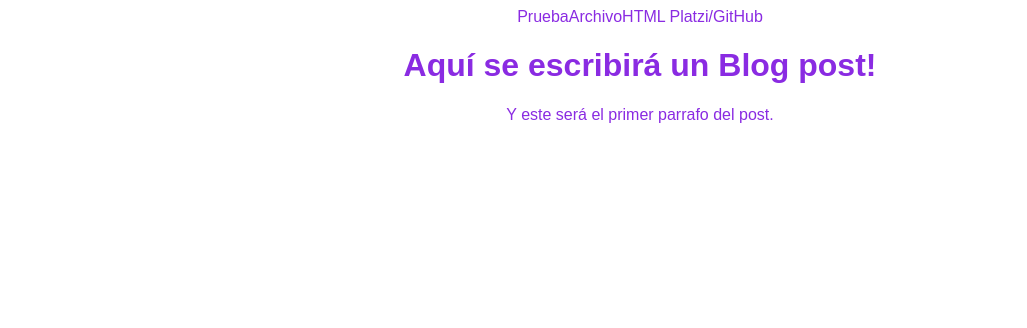
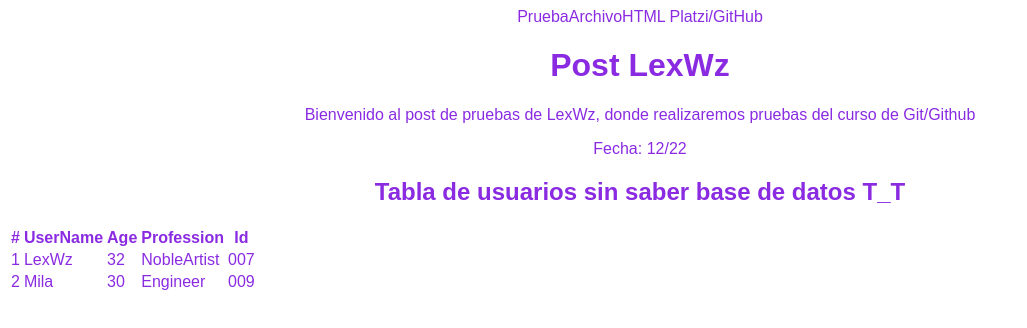
Before and after one commit to LexWz-SC/cursoPlatzi, a plain HTML site: page blogPostGitPlatzi.html in a window 1280 px wide. Shown: the whole page, without its empty margins (0-1027 px from the left). Drawn offline with Linux system fonts and the light colour scheme.

Commit message:
Cambios: blogPostGitPlatzi.html y pruebaDeTexto.txt se agregaron 'base de datos' de usuarios y semblanza. Suceptible a cambios

```diff
--- a/blogPostGitPlatzi.html
+++ b/blogPostGitPlatzi.html
@@ -4,7 +4,32 @@
         <link rel="stylesheet" href="css/estilos.css"/>
     </head>
     <body>
-        <h1>Aquí se escribirá un Blog post!</h1>
-        <p>Y este será el primer parrafo del post.</p>
+        <h1>Post LexWz</h1>
+        <p>Bienvenido al post de pruebas de LexWz, donde realizaremos pruebas del curso de Git/Github</p>
+        <p> Fecha: 12/22</p>
+        <h2>Tabla de usuarios sin saber base de datos T_T</h2>
+        <table>
+            <tr>
+                <th>#</th>
+                <th>UserName</th>
+                <th>Age</th>
+                <th>Profession</th>
+                <th>Id</th>
+            </tr>
+            <tr>
+                <td>1</td>
+                <td>LexWz</td>
+                <td>32</td>
+                <td>NobleArtist</td>
+                <td>007</td>
+            </tr>
+            <tr>
+                <td>2</td>
+                <td>Mila</td>
+                <td>30</td>
+                <td>Engineer</td>
+                <td>009</td>
+            </tr>
+        </table>
     </body>
 </html>
```
Also changed, not shown: pruebaDeTexto.txt.
